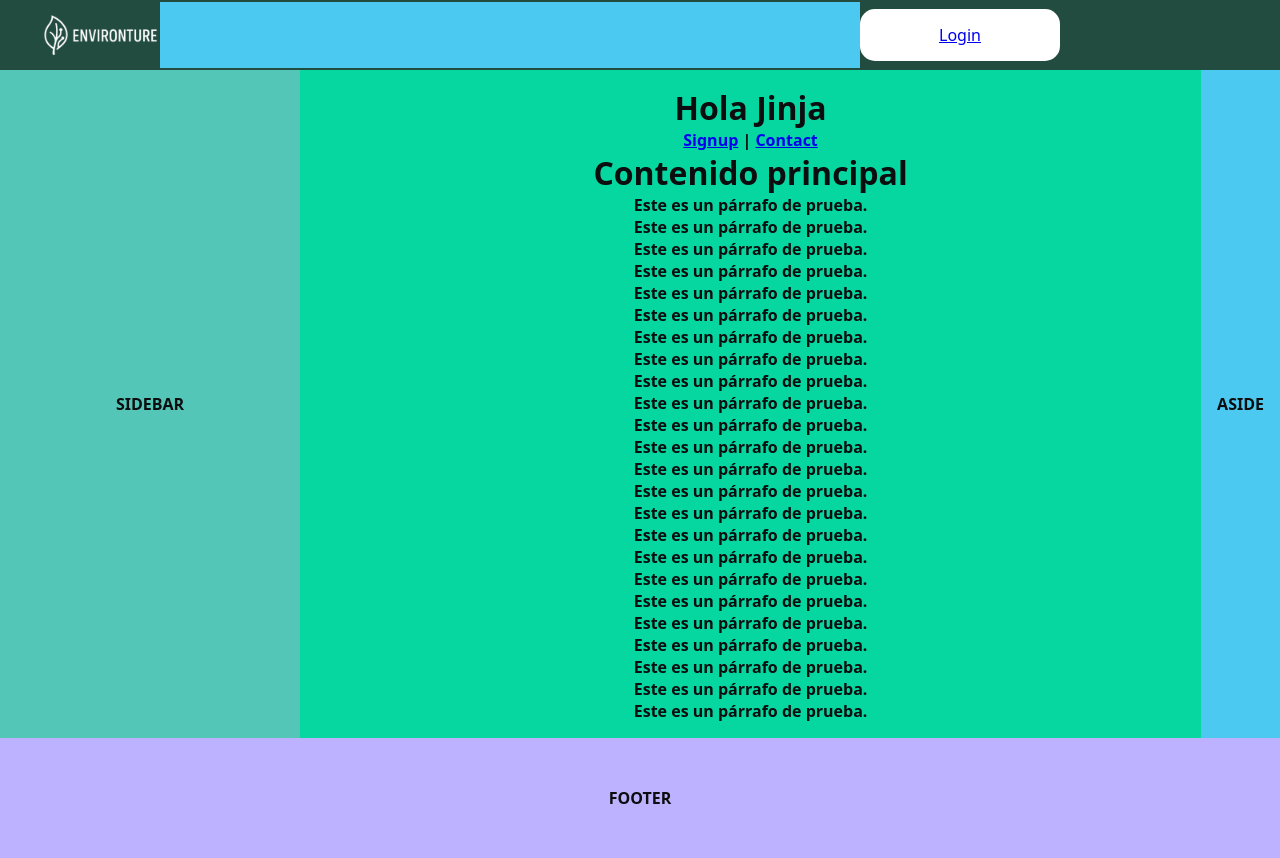
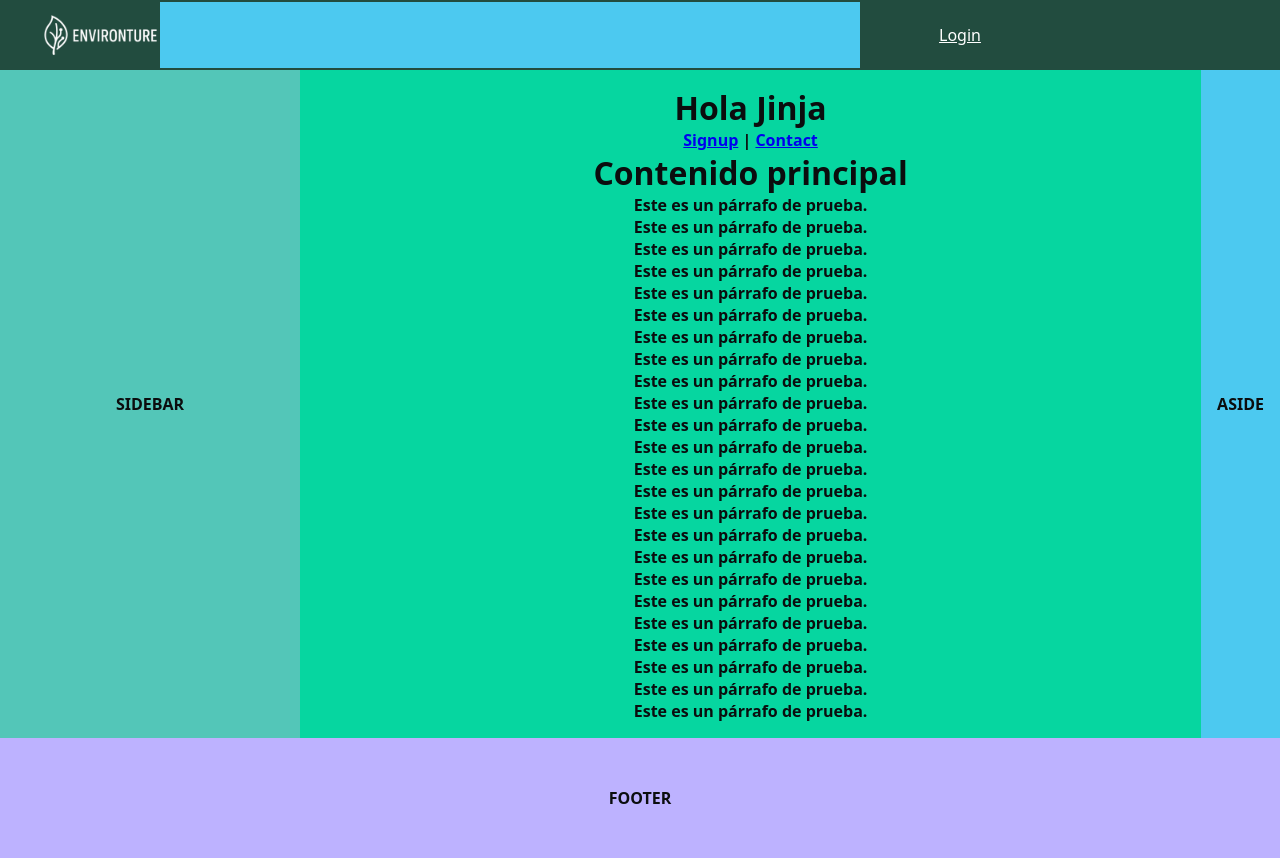
Before and after one commit to AlbertoRigoglioso/PrimerosPasos, a Flask app: page / in a window 1280 px wide. Run offline with Flask 3, Linux system fonts and the light colour scheme.

Commit message:
Update styles.css

```diff
--- a/static/css/styles.css
+++ b/static/css/styles.css
@@ -6,6 +6,7 @@
   --c-aside: #4cc9f0;
   --c-footer: #bdb2ff;
   --c-sidebar: #53c6b8;
+  --color-texto: #222;
 }
 
 * { box-sizing: border-box; margin: 0; }
@@ -79,7 +80,7 @@ footer { grid-area: footer; background: var(--c-footer); padding: 16px; }
 
 .login_case{
   grid-area:header_c3;
-  background:white;
+  color:white;
   height: 100%;
   border-radius: 15px;
   display: flex;               /* activa flexbox */
@@ -87,6 +88,7 @@ footer { grid-area: footer; background: var(--c-footer); padding: 16px; }
   justify-content: center;
   width: 50%;  /* la mitad del ancho del padre */
   height: 80%; /* 30% de la altura del padre */
+
 }
 
 .header_c2{
```
